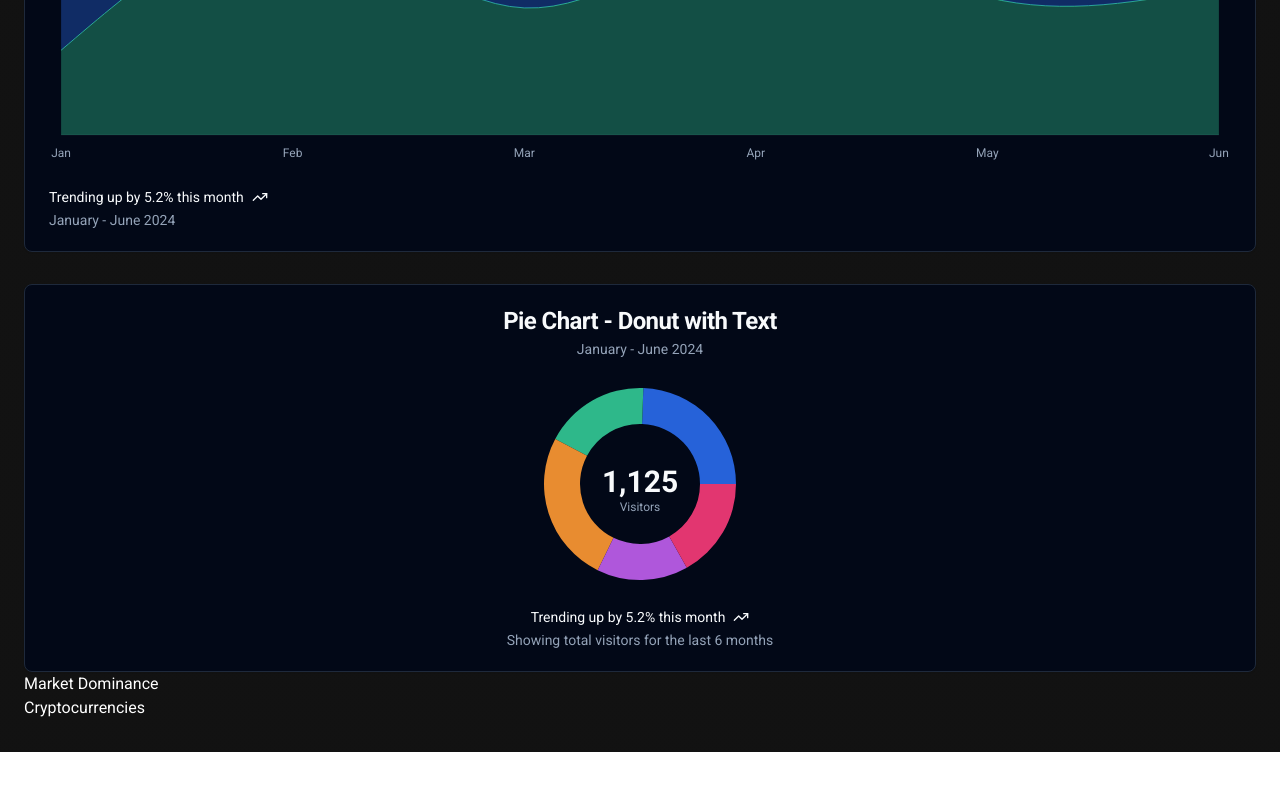
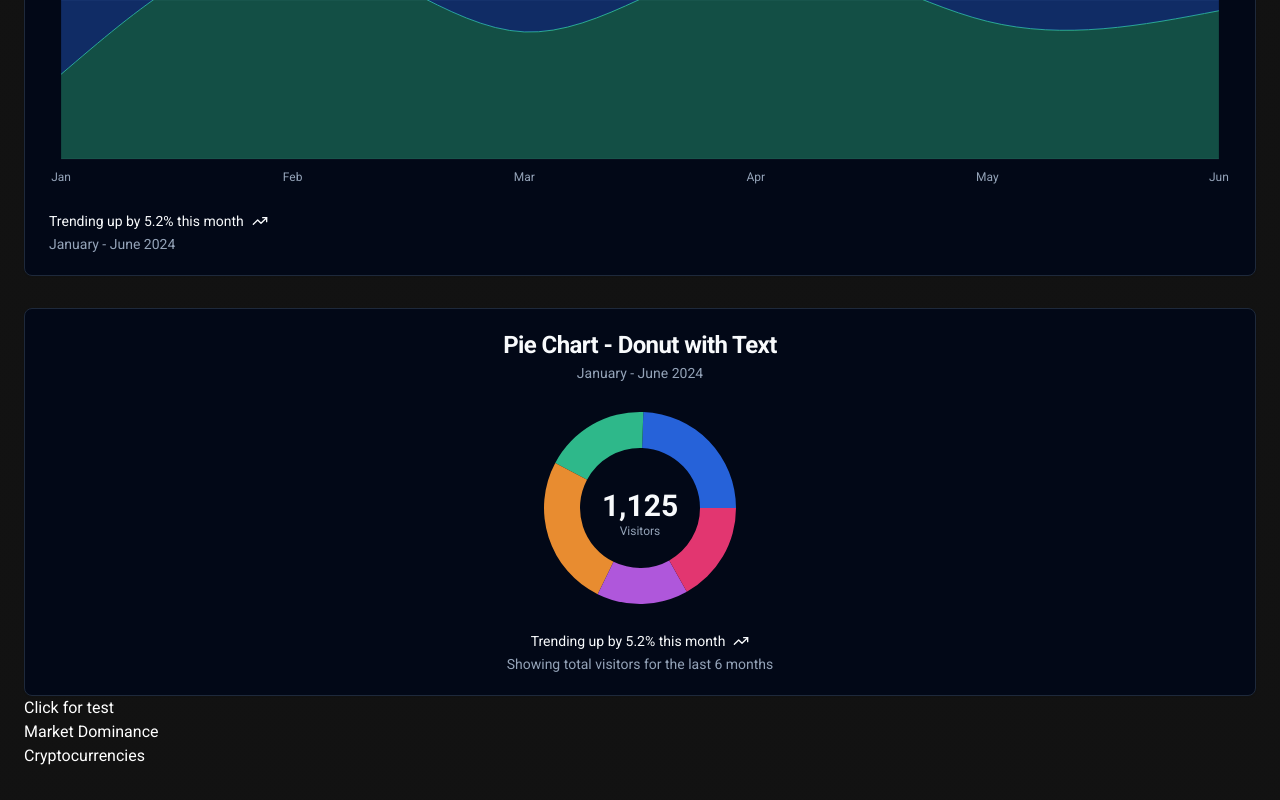
Before and after one commit to ricocatford/coinmaster, a Next.js app: page / in a window 1280 px wide. Shown: the part 1431-2231 px from the top of the page. Before the commit the page ends 2183 px from the top, so only its background shows below. Built offline with nearby package versions, Linux system fonts and the light colour scheme.

Commit message:
feat(store): update store with assets type, also tested successfully

```diff
--- a/src/components/Market.tsx
+++ b/src/components/Market.tsx
@@ -9,15 +9,19 @@
 export const Market = () => {
     const { store }: { store: GlobalStore } = useGlobal();
 
-    if (store) {
-        store.testStore("Hello!");
-    }
+    const testStore = () => {
+        store?.testStore();
+    };
 
     return (
         <div className="container" id="market">
             {/* <MarketStatistics /> */}
+            <p>Store mode: {store?.mode ? "On" : "Off"}</p>
             <Chart />
             <Component />
+            <button type="button" onClick={() => testStore()}>
+                Click for test
+            </button>
             <h2>Market Dominance</h2>
             <h2>Cryptocurrencies</h2>
         </div>
--- a/src/stores/GlobalStore.ts
+++ b/src/stores/GlobalStore.ts
@@ -2,21 +2,36 @@
 import { createStore } from "zustand/vanilla";
 
 export type GlobalState = {
-    test: string;
+    assets: Asset[];
+    mode: boolean;
 };
 
+export type Asset = {
+    id: string;
+    rank: string;
+    symbol: string;
+    name: string;
+    supply: string;
+    marketCapUsd: string;
+    volumeUsd24Hr: string;
+    priceUsd: string;
+    changePercent24Hr: string;
+    vwap24Hr: string;
+}
+
 export type GlobalActions = {
-    testStore: (string: string) => void;
+    testStore: () => void;
 };
 
 export type GlobalStore = GlobalState & GlobalActions;
 
 export const initGlobalStore = (): GlobalState => {
-    return { test: "" };
+    return { assets: [], mode: true };
 };
 
 export const defaultInitState: GlobalState = {
-    test: "",
+    assets: [],
+    mode: true,
 };
 
 export const createGlobalStore = (initState: GlobalState = defaultInitState) => {
@@ -24,7 +39,10 @@
         persist(
             (set) => ({
                 ...initState,
-                testStore: (string: string) => console.log(string)
+                testStore: () => set((state) => {
+                    state.mode = !state.mode;
+                    return { mode: state.mode }
+                })
             }),
             {
                 name: "global-storage",
```
Also changed, not shown: src/providers/GlobalStoreProvider.tsx (+0 -12 lines).
